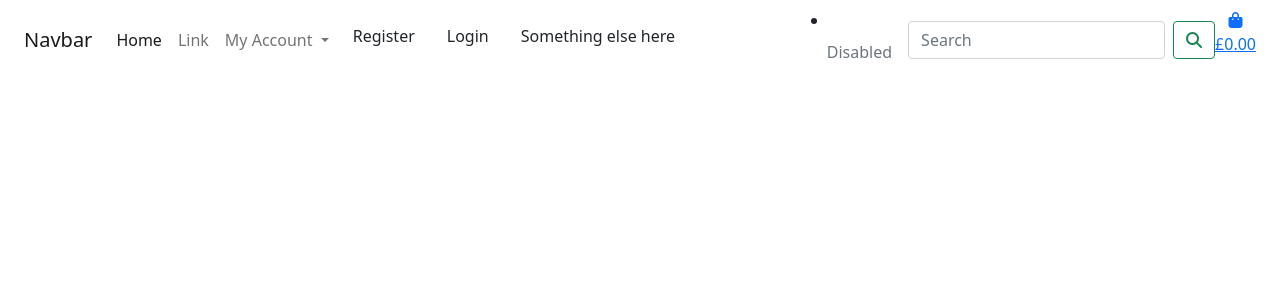
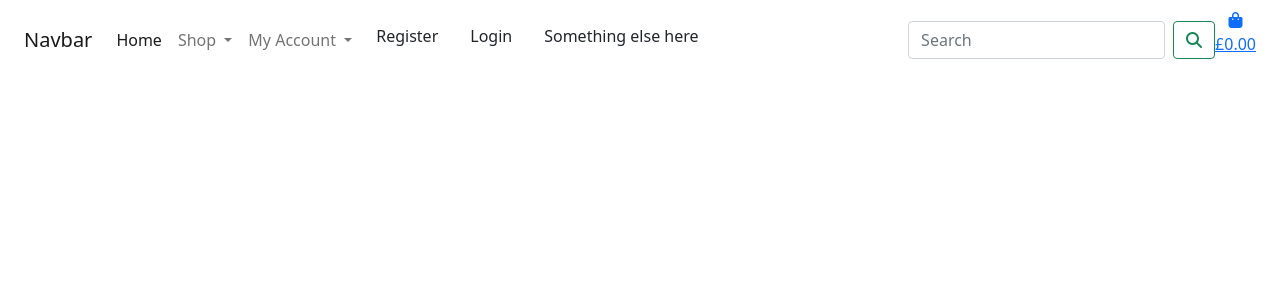
Before and after one commit to Abelyem/MS4, a Django app: page / in a window 1280 px wide. Shown: the top 300 px of the page. Run offline with Django 3.2, Linux system fonts and the light colour scheme; some libraries are stand-ins or nearby versions.

Commit message:
Instead of creating separate .html page for product filtering, included 'Shop' as a dropdown within existing navbar, and dropdown items will allow product filtering/user to go to page showing all products

```diff
--- a/templates/base.html
+++ b/templates/base.html
@@ -39,7 +39,7 @@
     <header id="#" class="container-fluid fixed-top">
         <nav class="navbar navbar-expand-lg navbar-light">
             <div class="container-fluid">
-                <a class="navbar-brand" href="#">Navbar</a>
+                <a class="navbar-brand" href="{% url 'home' %}">Navbar</a>
                 <button class="navbar-toggler" type="button" data-bs-toggle="collapse"
                     data-bs-target="#navbarSupportedContent" aria-controls="navbarSupportedContent"
                     aria-expanded="false" aria-label="Toggle navigation">
@@ -50,8 +50,19 @@
                         <li class="nav-item">
                             <a class="nav-link active" aria-current="page" href="{% url 'home' %}">Home</a>
                         </li>
-                        <li class="nav-item">
-                            <a class="nav-link" href="#">Link</a>
+                        <li class="nav-item dropdown">
+                            <a class="nav-link dropdown-toggle" href="#" id="navbarDropdown1" role="button"
+                                data-bs-toggle="dropdown" aria-expanded="false">
+                                Shop
+                            </a>
+                            <ul class="dropdown-menu" aria-labelledby="navbarDropdown1">
+                                <li><a class="dropdown-item" href="#">By Price</a></li>
+                                <li><a class="dropdown-item" href="#">All Products</a></li>
+                                <li>
+                                    <hr class="dropdown-divider">
+                                </li>
+                                <li><a class="dropdown-item" href="#">Something else here</a></li>
+                            </ul>
                         </li>
                         <li class="nav-item dropdown">
                             <a class="nav-link dropdown-toggle" href="#" id="navbarDropdown" role="button"
@@ -71,9 +82,6 @@
                                 <li><a class="dropdown-item" href="#">Something else here</a></li>
                             {% endif %}
                             </ul>
-                        </li>
-                        <li class="nav-item">
-                            <a class="nav-link disabled" href="#" tabindex="-1" aria-disabled="true">Disabled</a>
                         </li>
                     </ul>
                     <form class="d-flex">
```
